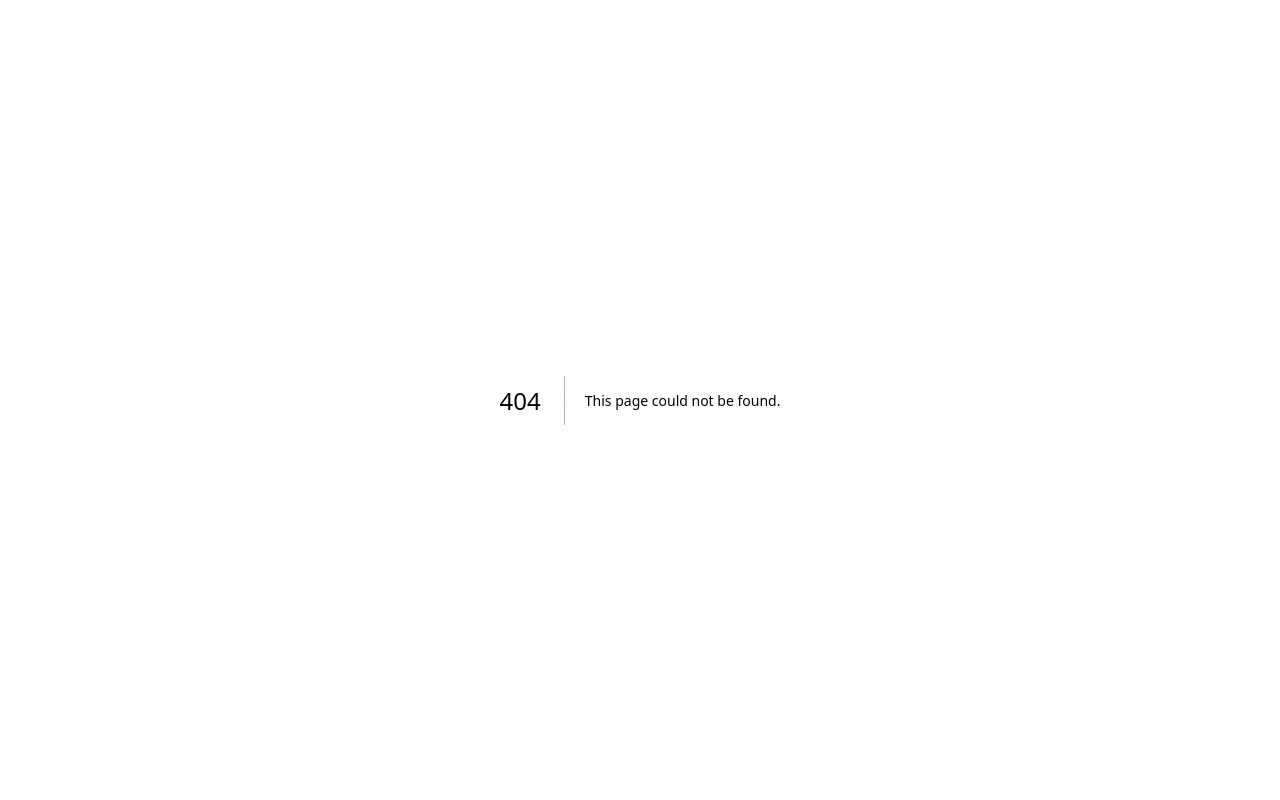
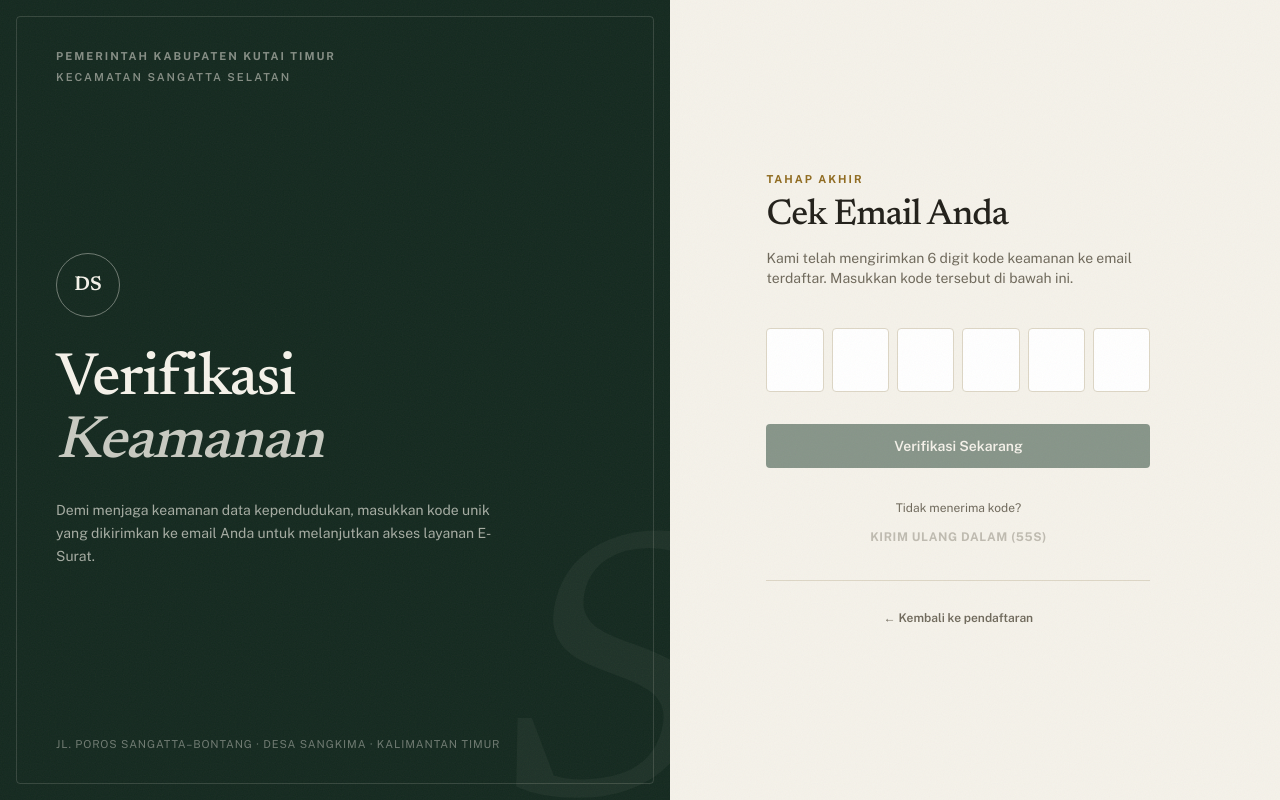
Before and after one commit to Dapaaaaaa/web-desa-sangkima, a Next.js app: page /verify-otp in a window 1280 px wide. Before the commit this address had no page. Built offline with nearby package versions, Linux system fonts and the light colour scheme.

Commit message:
style(verify-otp): Add verify OTP page

```diff
--- /dev/null
+++ b/src/app/verify-otp/page.tsx
@@ -0,0 +1,150 @@
+"use client";
+
+import React, { useState, useEffect, useRef } from "react";
+import { useRouter } from "next/navigation";
+import { useToast } from "@/hooks/useToast";
+
+export default function VerifyOtpPage() {
+  const router = useRouter();
+  const { toast } = useToast();
+  const [isLoading, setIsLoading] = useState(false);
+  const [timer, setTimer] = useState(60);
+
+  // State untuk 6 digit OTP
+  const [otp, setOtp] = useState<string[]>(new Array(6).fill(""));
+  const inputRefs = useRef<(HTMLInputElement | null)[]>([]);
+
+  // Timer countdown untuk Resend OTP
+  useEffect(() => {
+    const countdown = setInterval(() => {
+      setTimer((prev) => (prev > 0 ? prev - 1 : 0));
+    }, 1000);
+    return () => clearInterval(countdown);
+  }, []);
+
+  // Handler input pindah otomatis ke box sebelah
+  const handleChange = (element: HTMLInputElement, index: number) => {
+    if (isNaN(Number(element.value))) return false;
+
+    const newOtp = [...otp];
+    newOtp[index] = element.value;
+    setOtp(newOtp);
+
+    // 🚀 PERBAIKAN TypeScript: Menggunakan optional chaining (?.) untuk menghindari crash objek null
+    if (element.value !== "" && index < 5) {
+      inputRefs.current[index + 1]?.focus();
+    }
+  };
+
+  const handleKeyDown = (e: React.KeyboardEvent<HTMLInputElement>, index: number) => {
+    if (e.key === "Backspace" && !otp[index] && index > 0) {
+      inputRefs.current[index - 1]?.focus();
+    }
+  };
+
+  const handleSubmit = (e: React.FormEvent) => {
+    e.preventDefault();
+    setIsLoading(true);
+
+    // 🚀 BYPASS MODE: Langsung tembus ke Dashboard tanpa hit API auth service
+    setTimeout(() => {
+      toast(
+        "Identitas Anda telah diverifikasi secara resmi.",
+        "Akses Diberikan",
+        "success",
+        3000
+      );
+      router.push("/dashboard");
+    }, 1000);
+  };
+
+  const handleResend = () => {
+    if (timer === 0) {
+      setTimer(60);
+      toast("Kode OTP baru telah dikirimkan ke email Anda.", "Email Terkirim", "success", 4000);
+    }
+  };
+
+  return (
+    <main className="h-screen grid lg:grid-cols-[1.1fr_1fr]">
+      {/* ---------- Panel institusional (kiri) ---------- */}
+      <section className="relative hidden lg:flex flex-col justify-between bg-pine-900 text-paper overflow-hidden px-14 py-12">
+        <div className="absolute inset-4 border border-paper/15 rounded-sm pointer-events-none" />
+        <span className="absolute -bottom-24 -right-6 font-serif italic text-[24rem] leading-none text-paper/[0.045] select-none pointer-events-none">S</span>
+
+        <header className="relative">
+          <p className="overline-doc !text-paper/50">Pemerintah Kabupaten Kutai Timur</p>
+          <p className="text-[11px] font-semibold uppercase tracking-[0.18em] text-paper/50 mt-1">Kecamatan Sangatta Selatan</p>
+        </header>
+
+        <div className="relative">
+          <div className="relative w-16 h-16 rounded-full border border-paper/40 grid place-items-center mb-8 font-serif font-semibold text-xl">DS</div>
+          <h1 className="font-serif text-6xl font-medium tracking-tight leading-[1.05]">Verifikasi<br/><em className="text-paper/80">Keamanan</em></h1>
+          <p className="mt-6 max-w-md text-sm leading-relaxed text-paper/65">
+            Demi menjaga keamanan data kependudukan, masukkan kode unik yang dikirimkan ke email Anda untuk melanjutkan akses layanan E-Surat.
+          </p>
+        </div>
+
+        <footer className="relative text-[11px] tracking-[0.08em] uppercase text-paper/40">
+          Jl. Poros Sangatta–Bontang · Desa Sangkima · Kalimantan Timur
+        </footer>
+      </section>
+
+      {/* ---------- Form OTP (kanan) ---------- */}
+      <section className="flex flex-col justify-center px-6 py-12 sm:px-12 lg:px-16 xl:px-24 bg-paper">
+        <div className="w-full max-w-sm mx-auto lg:mx-0">
+          <p className="overline-doc">Tahap Akhir</p>
+          <h2 className="font-serif text-4xl font-medium tracking-tight mt-2">Cek Email Anda</h2>
+          <p className="text-sm text-inkmut mt-3 mb-10">
+            Kami telah mengirimkan 6 digit kode keamanan ke email terdaftar. Masukkan kode tersebut di bawah ini.
+          </p>
+
+          <form onSubmit={handleSubmit} className="flex flex-col gap-8">
+            {/* Box Input OTP */}
+            <div className="flex justify-between gap-2">
+              {otp.map((data, index) => (
+                <input
+                  key={index}
+                  type="text"
+                  maxLength={1}
+                  // 🚀 PERBAIKAN TypeScript: Mencegah elemen null masuk ke penampung array ref
+                  ref={(el) => {
+                    if (el) inputRefs.current[index] = el;
+                  }}
+                  value={data}
+                  onChange={(e) => handleChange(e.target, index)}
+                  onKeyDown={(e) => handleKeyDown(e, index)}
+                  className="w-full h-14 sm:h-16 text-center text-2xl font-serif font-bold bg-white border border-line rounded-sm focus:border-pine-900 focus:ring-1 focus:ring-pine-900 outline-none transition-all"
+                />
+              ))}
+            </div>
+
+            <button type="submit" disabled={isLoading || otp.includes("")} className="btn-primary">
+              {isLoading ? "Memverifikasi..." : "Verifikasi Sekarang"}
+            </button>
+
+            <div className="text-center">
+              <p className="text-xs text-inkmut mb-2">Tidak menerima kode?</p>
+              <button
+                type="button"
+                onClick={handleResend}
+                disabled={timer > 0}
+                className={`text-xs font-bold tracking-wider uppercase transition-colors ${
+                  timer > 0 ? "text-inkmut/40" : "text-brass hover:underline"
+                }`}
+              >
+                {timer > 0 ? `Kirim Ulang dalam (${timer}s)` : "Kirim Ulang Kode"}
+              </button>
+            </div>
+
+            <div className="border-t border-line pt-6 text-center">
+              <a href="/register" className="text-xs font-semibold text-inkmut hover:text-pine-900">
+                ← Kembali ke pendaftaran
+              </a>
+            </div>
+          </form>
+        </div>
+      </section>
+    </main>
+  );
+}
```
Also changed, not shown: 1 other file (tests, documents, lock files or other folders).
